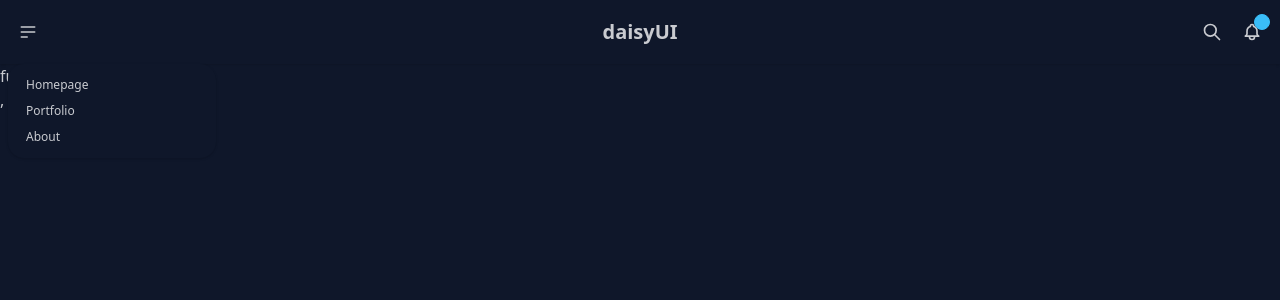
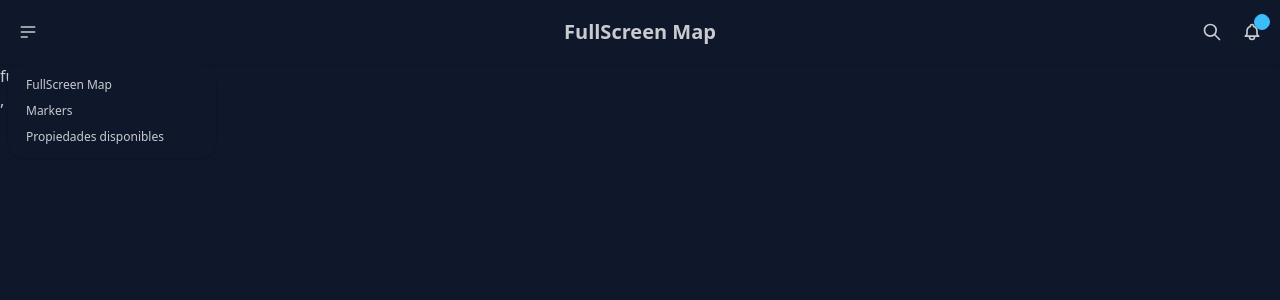
Before and after one commit to TitoCalleros/Ang19_0Exp_maps_app, an Angular app: page /fullscreen in a window 1280 px wide. Both pictures are taken after a click on the button 28 px from the left and 32 px from the top of the page. Shown: the top 300 px of the page. Built offline with nearby package versions, Linux system fonts and the light colour scheme.

Commit message:
Implementación de un navbar de DaisyUI obteniendo las rutas y el título para escribirlo dinámicamente desde la ruta elegida.

```diff
--- a/src/app/shared/components/navbar/navbar.component.html
+++ b/src/app/shared/components/navbar/navbar.component.html
@@ -7,14 +7,14 @@
       <ul
         tabindex="0"
         class="menu menu-sm dropdown-content bg-base-100 rounded-box z-1 mt-3 w-52 p-2 shadow">
-        <li><a>Homepage</a></li>
-        <li><a>Portfolio</a></li>
-        <li><a>About</a></li>
+        @for (route of routes; track route.path) {
+          <li><a [routerLink]="[route.path]" >{{ route.title }}</a></li>
+        }
       </ul>
     </div>
   </div>
   <div class="navbar-center">
-    <a class="btn btn-ghost text-xl">daisyUI</a>
+    <a class="btn btn-ghost text-xl">{{ pageTitle$ | async }}</a>
   </div>
   <div class="navbar-end">
     <button class="btn btn-ghost btn-circle">
--- a/src/app/shared/components/navbar/navbar.component.ts
+++ b/src/app/shared/components/navbar/navbar.component.ts
@@ -1,8 +1,28 @@
-import { Component } from '@angular/core';
+import { Component, inject, signal } from '@angular/core';
+import { AsyncPipe } from '@angular/common';
+import { NavigationEnd, Router, RouterLink } from '@angular/router';
+import { filter, map, tap } from 'rxjs';
+
+import { routes } from '../../../app.routes';
 
 @Component({
   selector: 'app-navbar',
-  imports: [],
+  imports: [AsyncPipe, RouterLink],
   templateUrl: './navbar.component.html'
 })
-export class NavbarComponent { }
+export class NavbarComponent {
+  router = inject(Router);
+
+  routes = routes.map( (route) => ({
+    path: route.path,
+    title: `${route.title ?? 'Mapas en Angular'}`,
+  })).filter ( r => r.path !== '**');
+
+  // El postfijo $ sirve para identificar variables de observables
+  pageTitle$ = this.router.events.pipe(
+    filter ((event) => event instanceof NavigationEnd),
+    map ( (event) => event.url),
+    map ( url => routes.find( route => `/${ route.path }` === url)?.title ?? 'Mapas')
+  );
+
+}
```
